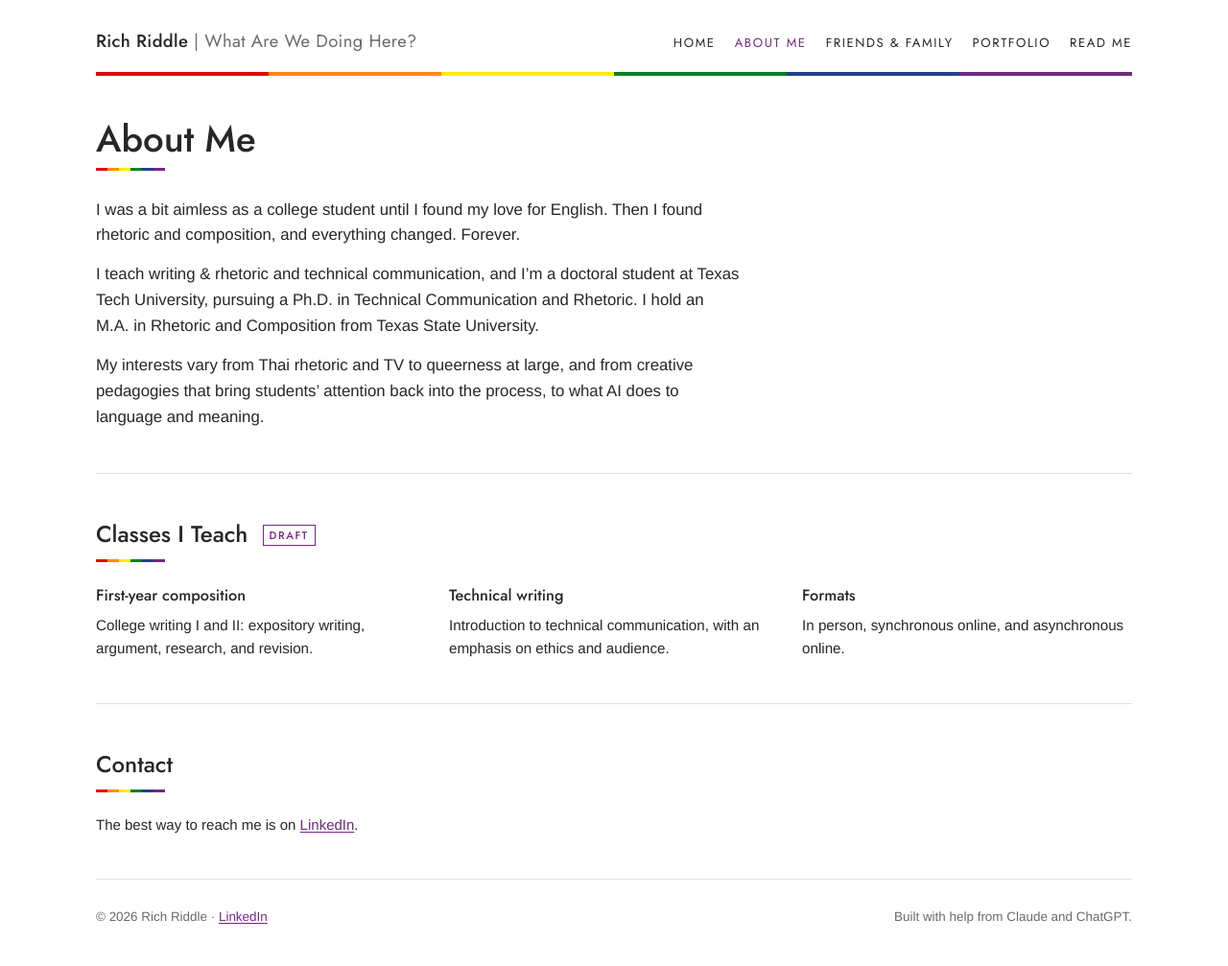
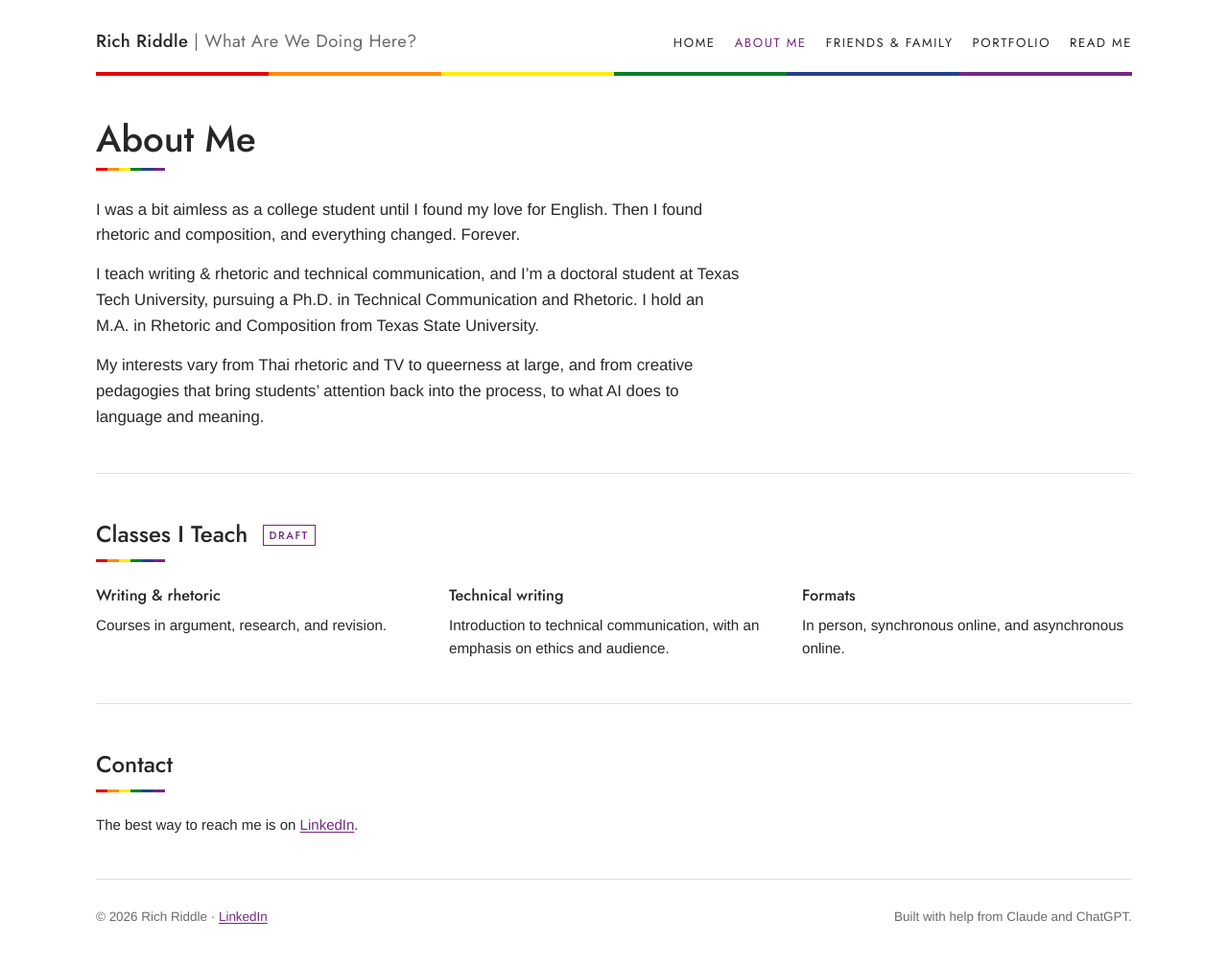
Before and after one commit to prof-richriddle/portfolio, a Jekyll site: the page built from about.html, in a window 1280 px wide. Shown: the whole page at 96% size. Built offline with Jekyll 4.4.1, drawn with Linux system fonts in a browser that asks for light colours.

Commit message:
Classes I Teach: writing & rhetoric instead of first-year composition
Co-Authored-By: Claude Opus 5.5 <noreply@anthropic.com>
Claude-Session: https://claude.ai/code/session_01LKxkcfdpkeKgywibvvsXFB

```diff
--- a/about.html
+++ b/about.html
@@ -14,7 +14,7 @@ title: About Me
 <section aria-labelledby="teach-h">
   <div class="sec-head"><h2 id="teach-h">Classes I Teach <span class="draft">Draft</span></h2></div>
   <div class="teach">
-    <div><h3>First-year composition</h3><p>College writing I and II: expository writing, argument, research, and revision.</p></div>
+    <div><h3>Writing &amp; rhetoric</h3><p>Courses in argument, research, and revision.</p></div>
     <div><h3>Technical writing</h3><p>Introduction to technical communication, with an emphasis on ethics and audience.</p></div>
     <div><h3>Formats</h3><p>In person, synchronous online, and asynchronous online.</p></div>
   </div>
```
